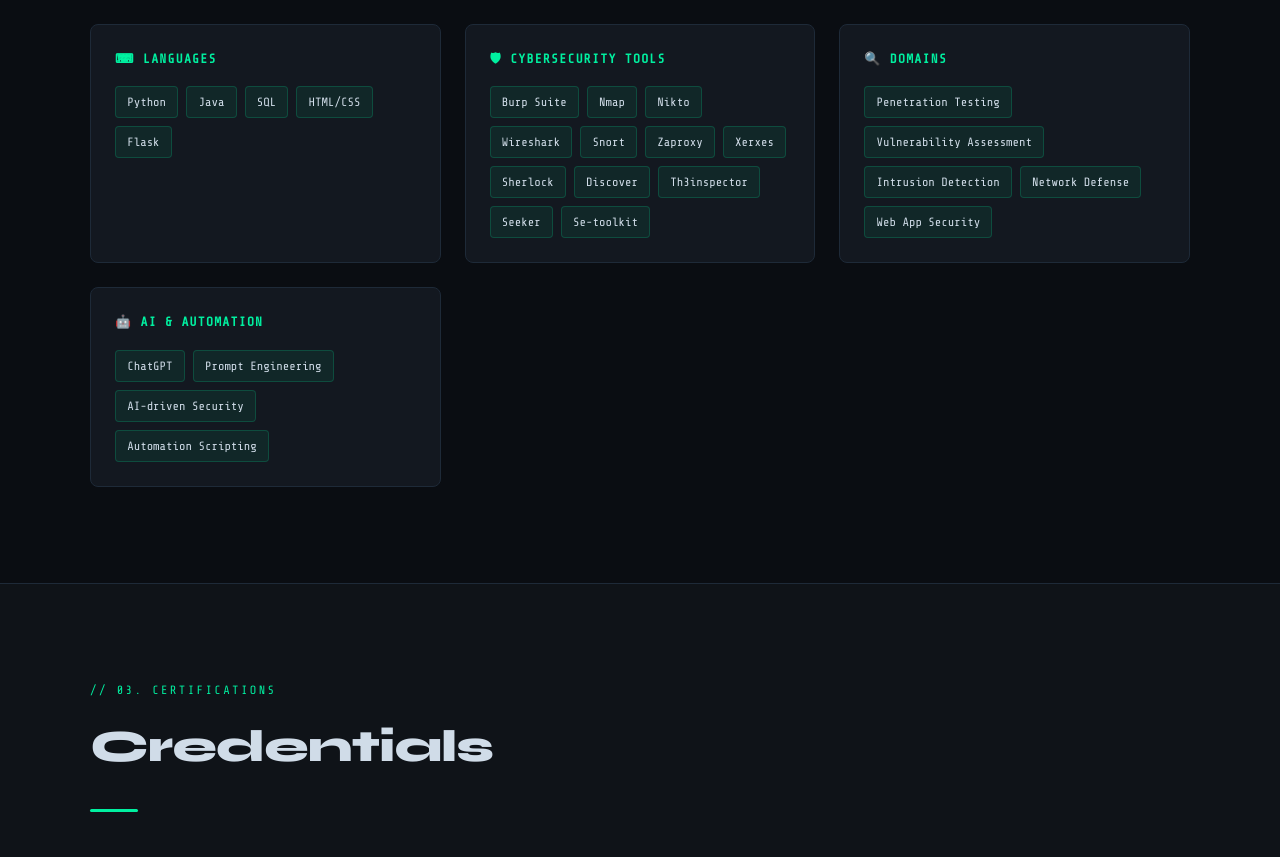
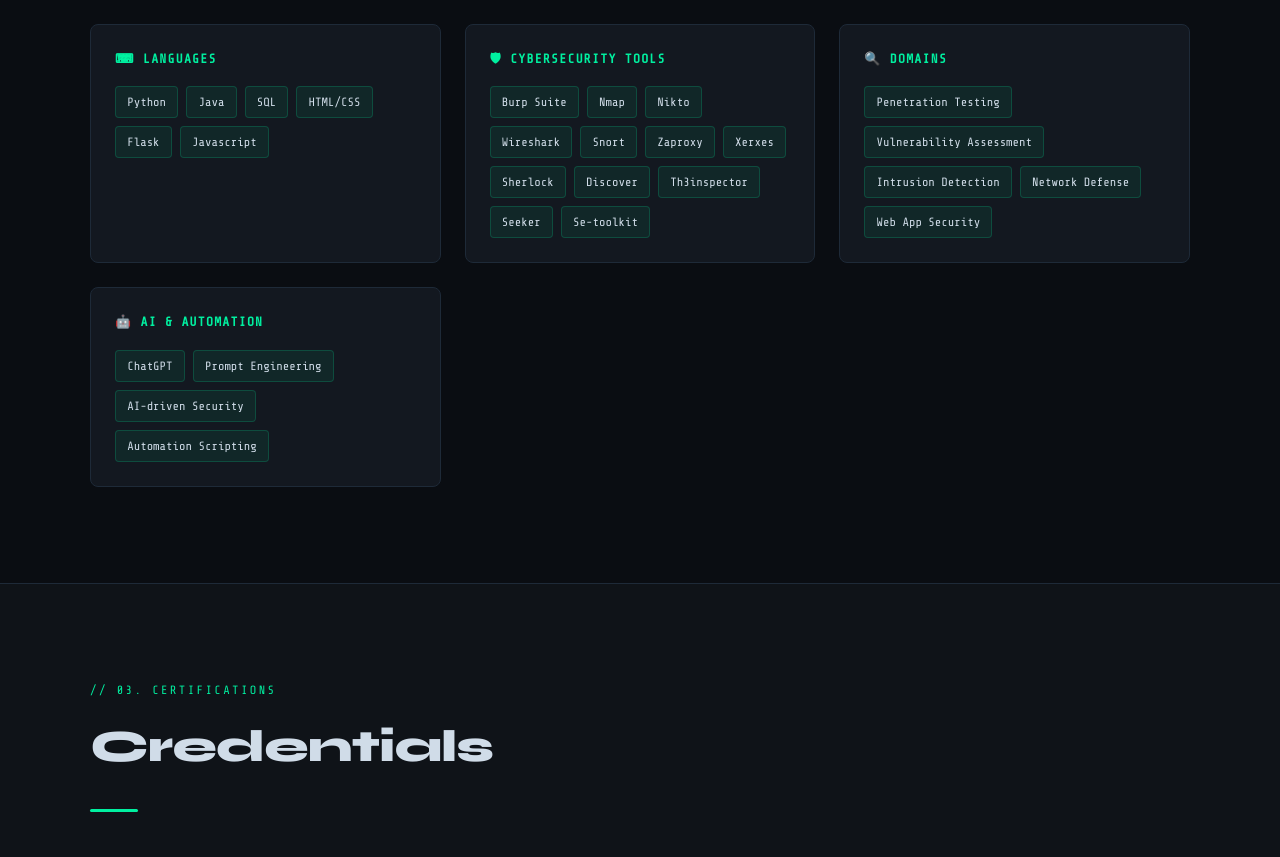
Before and after one commit to rohitranju252002-eng/rohitportfolio, a plain HTML site: page index.html in a window 1280 px wide. Shown: the part 1800-2657 px from the top of the page. Drawn offline with nearby package versions, Linux system fonts and the light colour scheme.

Commit message:
Add 'Javascript' tag to skills section

```diff
--- a/index.html
+++ b/index.html
@@ -767,6 +767,7 @@
           <span class="tag">SQL</span>
           <span class="tag">HTML/CSS</span>
           <span class="tag">Flask</span>
+          <span class="tag">Javascript</span>
         </div>
       </div>
       <div class="skill-card">
```
